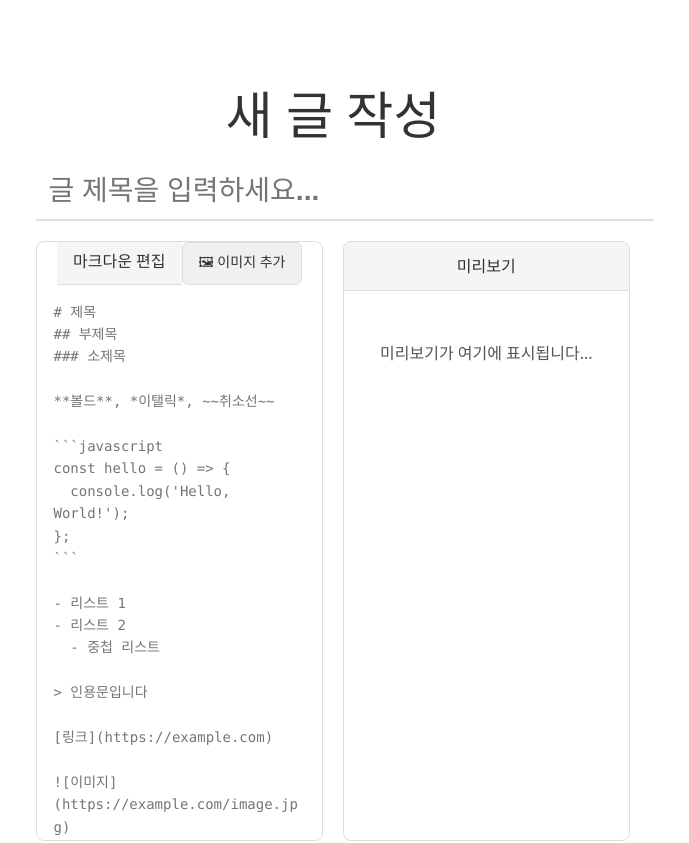
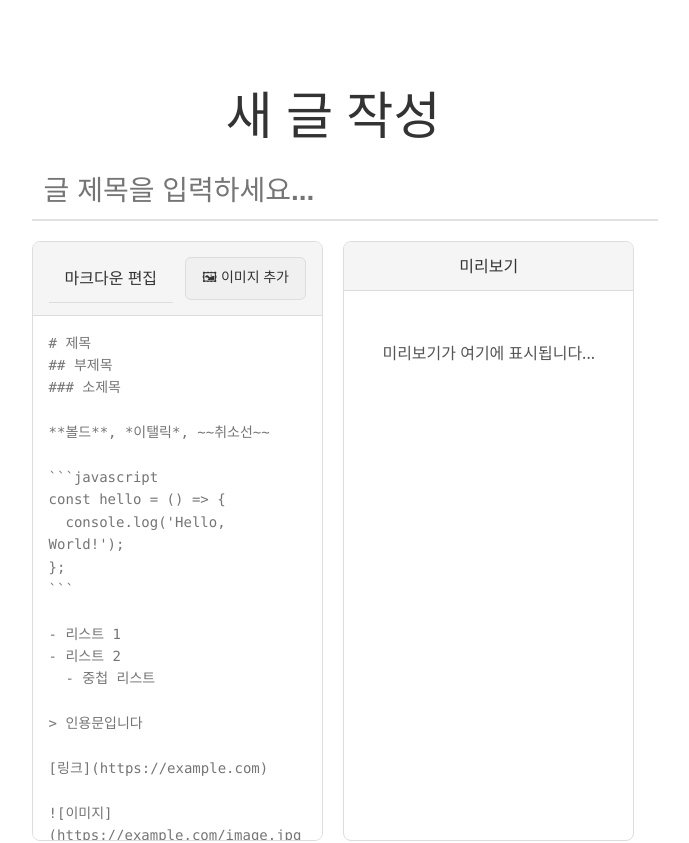
Before and after one commit to tolelom/tolelog, a React (Vite) app: page /editor in a window 1280 px wide. Shown: the top 843 px of the page, without its empty margins (307-996 px from the left). Built offline with nearby package versions, Linux system fonts and the light colour scheme; no server answers.

Commit message:
style: EditorPage.css - editor-header 스타일 추가

```diff
--- a/src/pages/EditorPage.css
+++ b/src/pages/EditorPage.css
@@ -57,6 +57,16 @@
 .editor-section, .preview-section {
     display: flex; flex-direction: column; border: 1px solid #ddd; border-radius: 8px; overflow: hidden;
 }
+
+/* 에디터 헬더 - 라벨 + 이미지 버튼 */
+.editor-header {
+    display: flex; justify-content: space-between; align-items: center; padding: 12px 16px;
+    background-color: #f5f5f5; font-weight: 600; color: #333; border-bottom: 1px solid #ddd;
+    gap: 12px;
+}
+
+.editor-header label { margin: 0; }
+
 .editor-section label, .preview-section label {
     padding: 12px 16px; background-color: #f5f5f5; font-weight: 600; color: #333; border-bottom: 1px solid #ddd;
 }
@@ -146,4 +156,5 @@
     .button-group { width: 100%; flex-direction: column; }
     .save-button, .cancel-button { width: 100%; }
     .restore-content { max-width: 90%; padding: 24px; }
+    .editor-header { flex-direction: column; align-items: flex-start; }
 }
```
